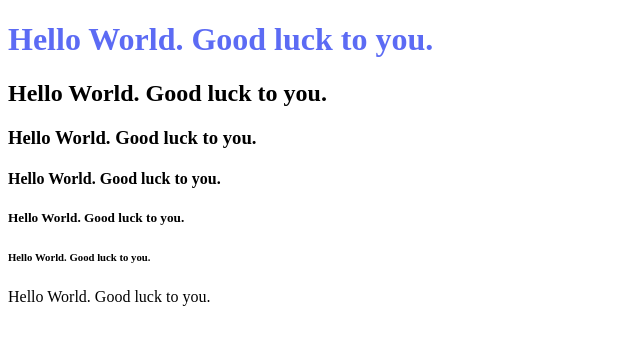
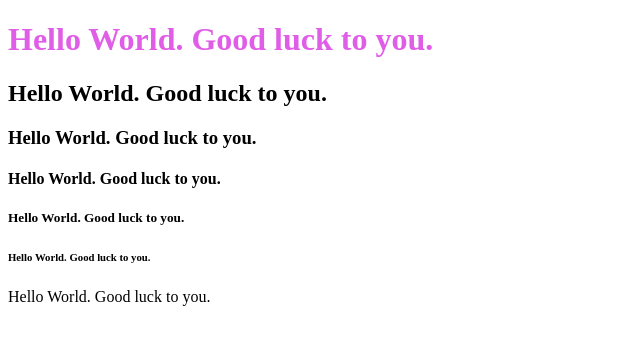
Before and after one commit to lswitlearning/fs_htmlcssjs_demo1, a plain HTML site: page index.html in a window 1280 px wide. Shown: the whole page, without its empty margins (0-640 px from the left). Drawn offline with Linux system fonts and the light colour scheme.

Commit message:
Update style.css
color change

```diff
--- a/style.css
+++ b/style.css
@@ -130,6 +130,6 @@ audio {
 }
 
 h1 {
-  color: rgba(28, 49, 239, 0.719);
+  color: rgba(212, 31, 222, 0.719);
 
 }
```
